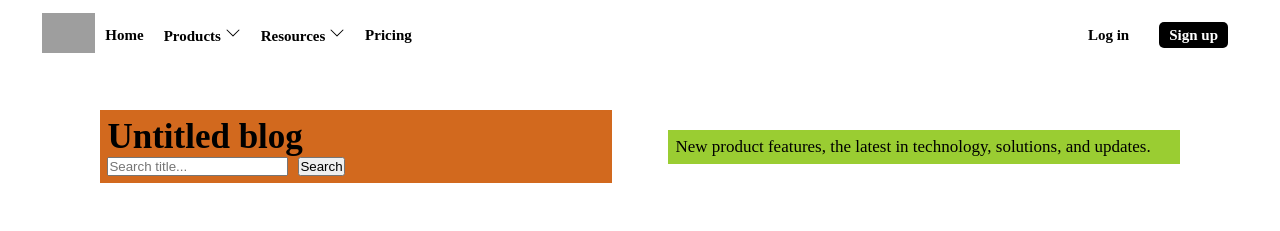
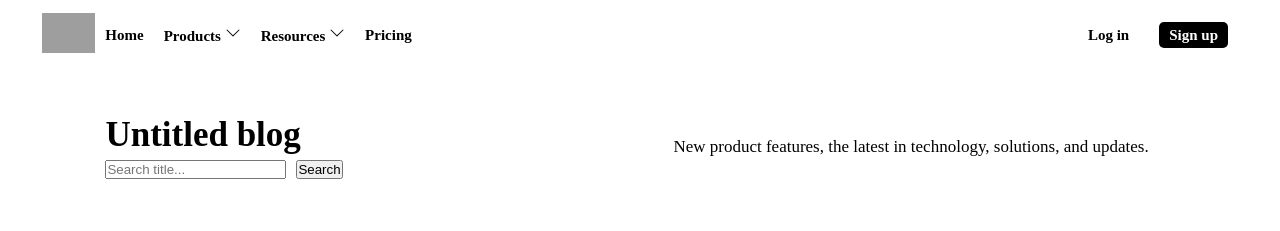
Before and after one commit to grand-rick/blog-template, an Angular app: page / in a window 1280 px wide. Shown: the top 231 px of the page. Built offline with nearby package versions, Linux system fonts and the light colour scheme; grey boxes are pictures that could not be loaded.

Commit message:
[style]: Update bgcolor

```diff
--- a/src/app/components/search-bar/search-bar.component.css
+++ b/src/app/components/search-bar/search-bar.component.css
@@ -14,6 +14,7 @@
 h2 {
     font-weight: bold;
     font-size: 3.5rem;
+    margin-bottom: 0.5rem;
 }
 
 .sect {
@@ -23,8 +24,7 @@ h2 {
 .sect-1 {
     display: flex;
     flex-direction: column;
-    background-color: chocolate;
-    padding: .7rem;
+    padding: .5rem;
 }
 
 .sect-1-2 {
@@ -36,6 +36,7 @@ h2 {
 .sect-2 {
     font-weight: 200;
     font-size: 1.7rem;
-    background-color: yellowgreen;
-    padding: .7rem;
+    padding: .5rem;
+    display: flex;
+    align-items: flex-start;
 }
```
